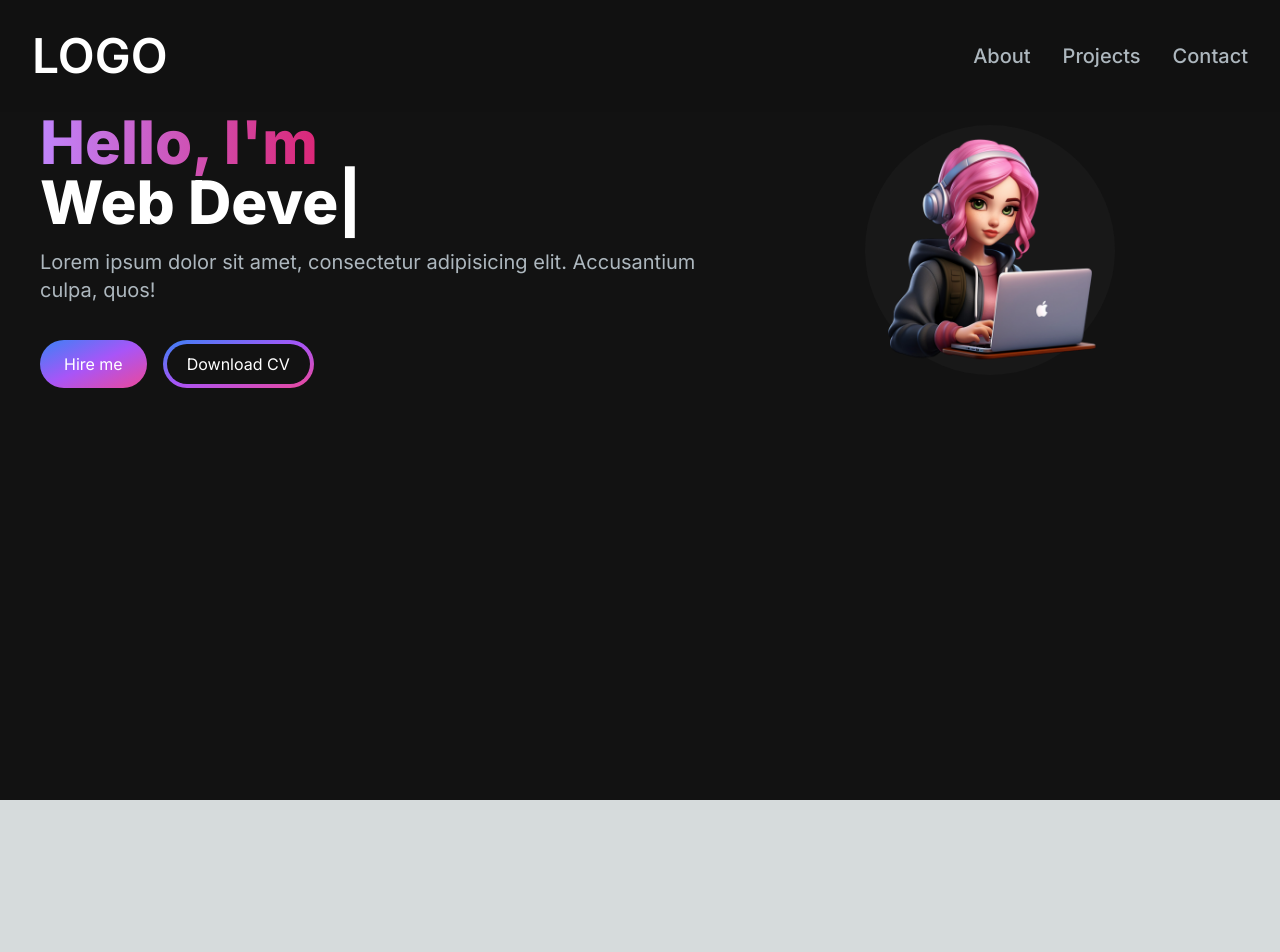
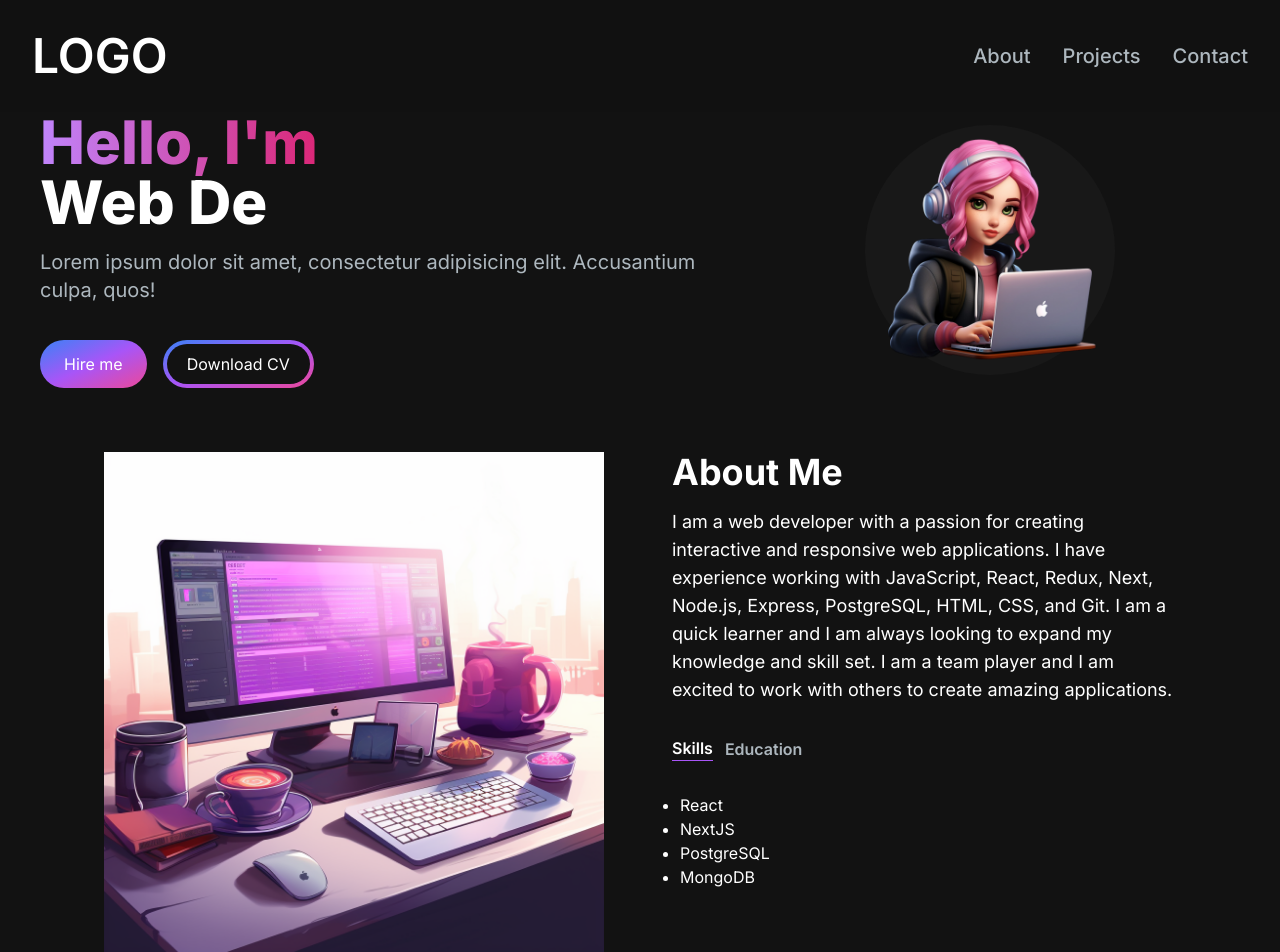
Before and after one commit to SnezhanaKorsak/nextjs-portfolio-template, a Next.js app: page / in a window 1280 px wide. Shown: the top 952 px of the page. Before the commit the page ends 800 px from the top, so only its background shows below. Built offline with nearby package versions, Linux system fonts and the light colour scheme.

Commit message:
section About me

```diff
--- /dev/null
+++ b/src/app/components/AboutSection.tsx
@@ -0,0 +1,55 @@
+"use client";
+import { useState, useTransition } from "react";
+import Image from "next/image";
+
+import TabButton from "./TabButton";
+import { TAB_DATA } from '@/app/constants';
+
+const AboutSection = () => {
+  const [tab, setTab] = useState("skills");
+  const [isPending, startTransition] = useTransition();
+
+  const handleTabChange = (id: string) => {
+    startTransition(() => {
+      setTab(id);
+    });
+  };
+
+  return (
+    <section className="text-white">
+      <div className="gap-8 items-center py-8 px-4 xl:gap-16 md:grid md:grid-cols-2 sm:py-16 lg:px-16">
+        <Image src="/images/about-image.png" width={500} height={500} />
+        <div className="mt-4 md:mt-0 text-left flex flex-col h-full">
+          <h2 className="text-4xl font-bold text-white mb-4">About Me</h2>
+          <p className="text-white texxt-base md:text-lg">
+            I am a web developer with a passion for creating
+            interactive and responsive web applications. I have experience
+            working with JavaScript, React, Redux, Next, Node.js, Express, PostgreSQL,
+            HTML, CSS, and Git. I am a quick learner and I am always
+            looking to expand my knowledge and skill set. I am a team player and
+            I am excited to work with others to create amazing applications.
+          </p>
+          <div className="flex flex-row justify-start mt-8">
+            <TabButton
+              selectTab={() => handleTabChange("skills")}
+              active={tab === "skills"}
+            >
+              Skills
+            </TabButton>
+            <TabButton
+              selectTab={() => handleTabChange("education")}
+              active={tab === "education"}
+            >
+              Education
+            </TabButton>
+          </div>
+          <div className="mt-8">
+            {TAB_DATA.find((t) => t.id === tab).content}
+          </div>
+        </div>
+      </div>
+    </section>
+  );
+};
+
+export default AboutSection;
--- a/src/app/components/Navbar.tsx
+++ b/src/app/components/Navbar.tsx
@@ -8,7 +8,6 @@
 import MenuOverlay from '@/app/components/MenuOverlay';
 
 import { navLinks } from '@/app/constants';
-
 
 const Navbar = () => {
   const [navbarOpen, setNavbarOpen] = useState(false);
--- /dev/null
+++ b/src/app/components/TabButton.tsx
@@ -0,0 +1,23 @@
+import React from 'react';
+
+type Props = {
+  active: boolean;
+  selectTab: () => void;
+  children: React.ReactNode;
+};
+
+const TabButton = ({ active, selectTab, children }: Props) => {
+  const buttonClasses = active
+    ? "text-white border-purple-500 border-b"
+    : "text-[#ADB7BE]";
+
+  return (
+    <button onClick={selectTab}>
+      <p className={`mr-3 font-semibold hover:text-white ${buttonClasses}`}>
+        {children}
+      </p>
+    </button>
+  );
+};
+
+export default TabButton;
--- a/src/app/constants/index.ts
+++ /dev/null
@@ -1,14 +0,0 @@
-export const navLinks = [
-  {
-    path: '#about',
-    title: 'About',
-  },
-  {
-    path: '#projects',
-    title: 'Projects',
-  },
-  {
-    path: '#contact',
-    title: 'Contact',
-  },
-]
--- /dev/null
+++ b/src/app/constants/index.tsx
@@ -0,0 +1,39 @@
+export const navLinks = [
+  {
+    path: '#about',
+    title: 'About',
+  },
+  {
+    path: '#projects',
+    title: 'Projects',
+  },
+  {
+    path: '#contact',
+    title: 'Contact',
+  },
+];
+
+export const TAB_DATA = [
+  {
+    title: "Skills",
+    id: "skills",
+    content: (
+      <ul className="list-disc pl-2">
+        <li>React</li>
+        <li>NextJS</li>
+        <li>PostgreSQL</li>
+        <li>MongoDB</li>
+        </ul>
+    ),
+  },
+  {
+    title: "Education",
+    id: "education",
+    content: (
+      <ul className="list-disc pl-2">
+        <li>IT-Incubator, Frontend Developer</li>
+        <li>Polotsk State University, Faculty of Civil Engineering</li>
+      </ul>
+    ),
+  },
+];
--- a/src/app/layout.tsx
+++ b/src/app/layout.tsx
@@ -1,3 +1,4 @@
+import React from 'react';
 import type { Metadata } from 'next'
 import { Inter } from 'next/font/google'
 import './globals.css'
--- a/src/app/page.tsx
+++ b/src/app/page.tsx
@@ -1,5 +1,6 @@
 import HeroSection from '@/app/components/HeroSection';
 import Navbar from '@/app/components/Navbar';
+import AboutSection from '@/app/components/AboutSection';
 
 export default function Home() {
   return (
@@ -7,6 +8,7 @@
       <Navbar/>
       <div className="container mt-24 mx-auto px-10 py-4">
         <HeroSection/>
+        <AboutSection />
       </div>
     </main>
   )
```
Also changed, not shown: public/images/about-image.png (added).
